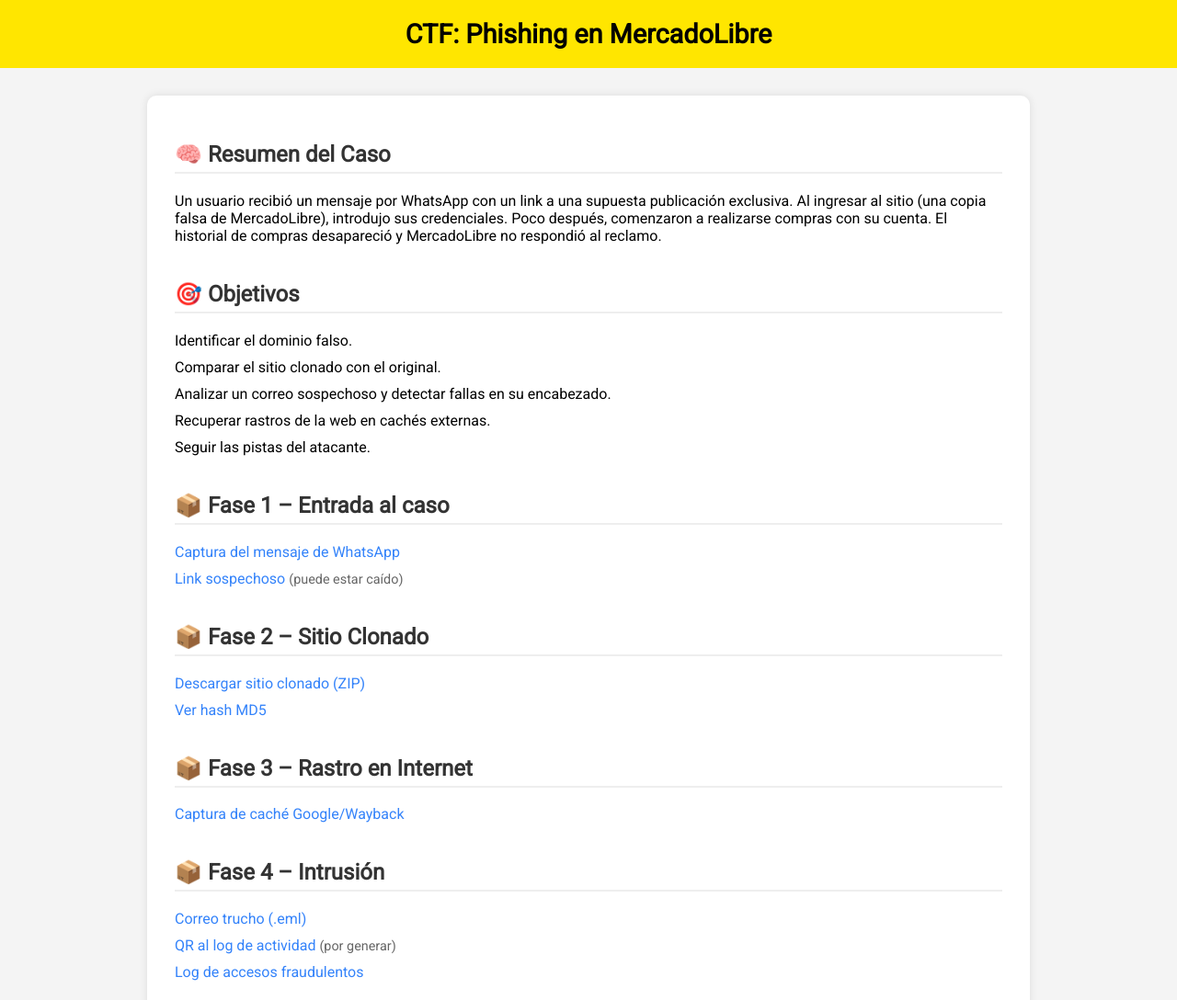
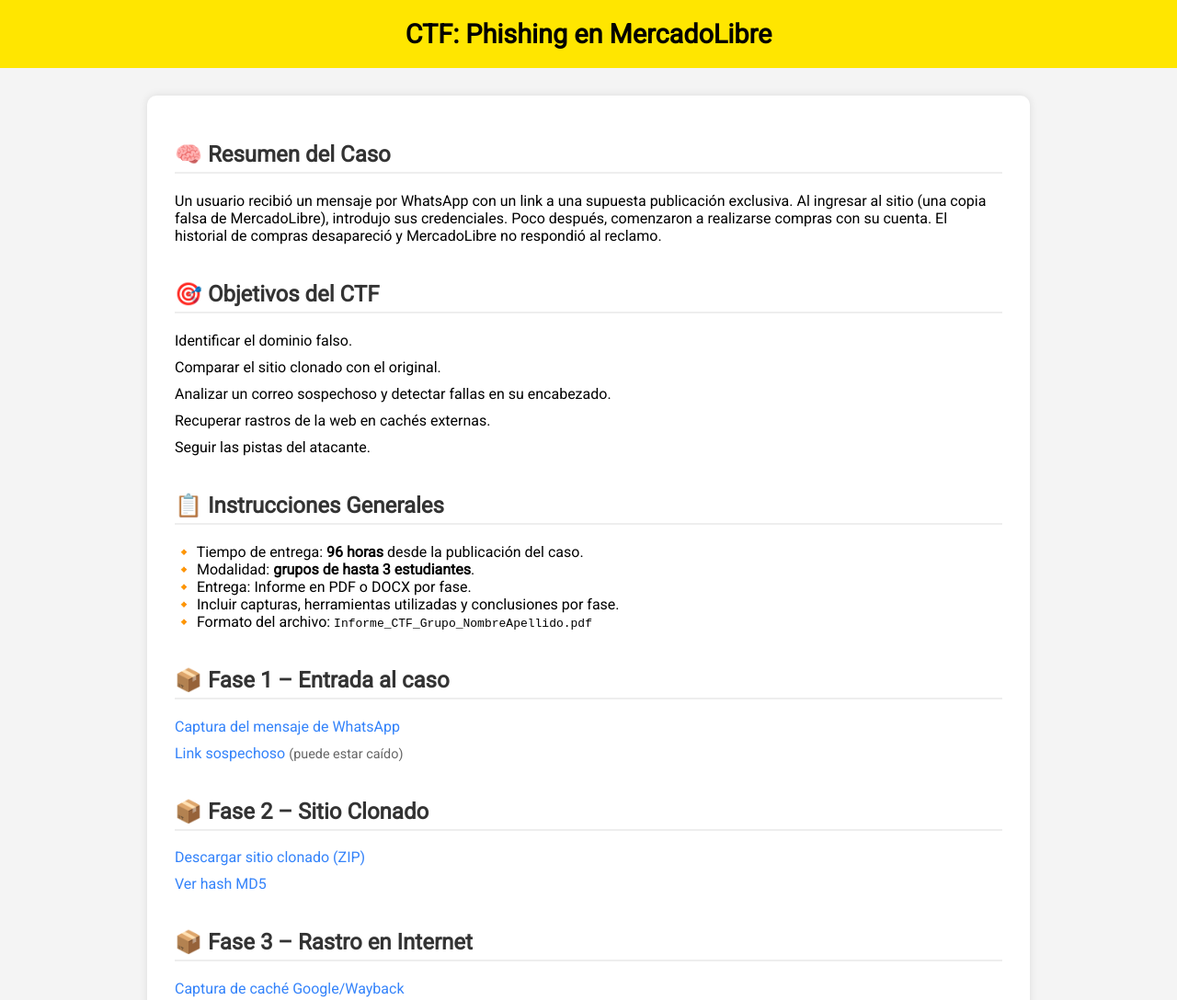
Before and after one commit to CazadorCyber/ctf-phishing-mercadolibre, a plain HTML site: page index.html in a window 1280 px wide. Shown: the top 1088 px of the page at 92% size. Drawn offline with Linux system fonts and the light colour scheme.

Commit message:
Add files via upload

```diff
--- a/index.html
+++ b/index.html
@@ -63,7 +63,7 @@
     </section>
 
     <section>
-      <h2>🎯 Objetivos</h2>
+      <h2>🎯 Objetivos del CTF</h2>
       <ul>
         <li>Identificar el dominio falso.</li>
         <li>Comparar el sitio clonado con el original.</li>
@@ -71,6 +71,16 @@
         <li>Recuperar rastros de la web en cachés externas.</li>
         <li>Seguir las pistas del atacante.</li>
       </ul>
+    </section>
+
+    <section>
+      <h2>📋 Instrucciones Generales</h2>
+      <p>🔸 Tiempo de entrega: <strong>96 horas</strong> desde la publicación del caso.<br>
+         🔸 Modalidad: <strong>grupos de hasta 3 estudiantes</strong>.<br>
+         🔸 Entrega: Informe en PDF o DOCX por fase.<br>
+         🔸 Incluir capturas, herramientas utilizadas y conclusiones por fase.<br>
+         🔸 Formato del archivo: <code>Informe_CTF_Grupo_NombreApellido.pdf</code>
+      </p>
     </section>
 
     <section>
@@ -100,7 +110,6 @@
       <h2>📦 Fase 4 – Intrusión</h2>
       <ul>
         <li><a href="archivos/emails/fake_mercado_alerta.eml">Correo trucho (.eml)</a></li>
-        <li><a href="archivos/logs/QR_access_log.png">QR al log de actividad</a> <span class="note">(por generar)</span></li>
         <li><a href="archivos/logs/access_ilog_032025.log">Log de accesos fraudulentos</a></li>
       </ul>
     </section>
```
